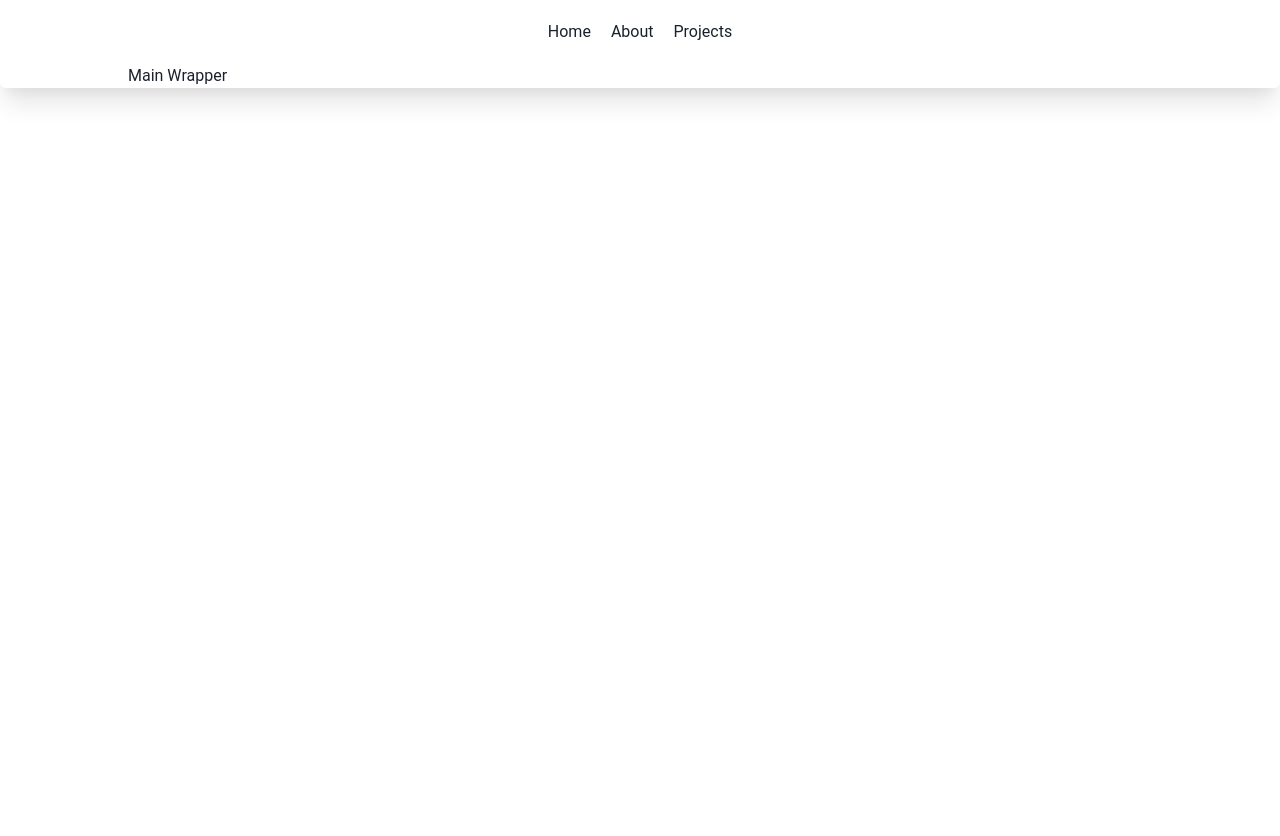
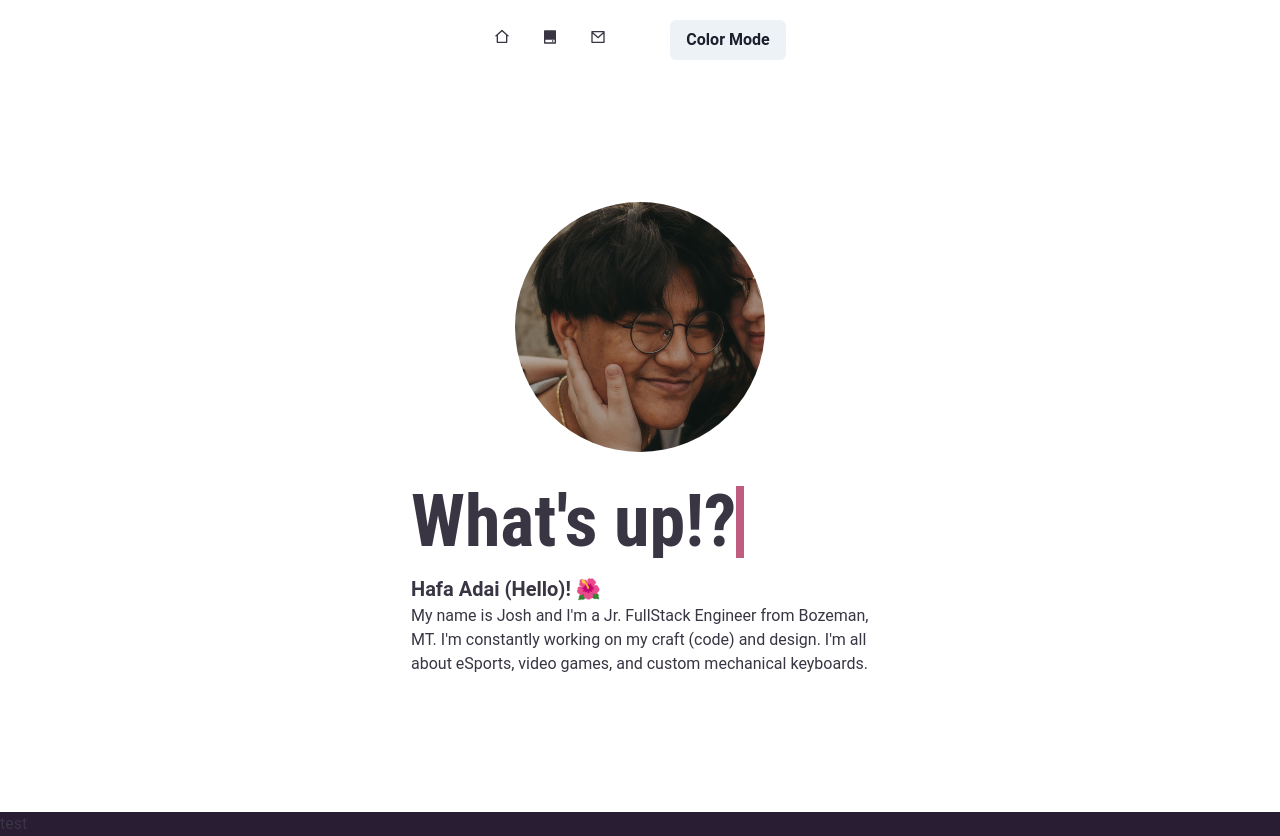
Before and after one commit to TidalSana/portfolio, a Next.js app: page / in a window 1280 px wide. Before the commit the page ends 800 px from the top, so only its background shows below. Built offline with nearby package versions, Linux system fonts and the light colour scheme.

Commit message:
finished profile wrapper section

```diff
--- a/components/MainWrapper.tsx
+++ b/components/MainWrapper.tsx
@@ -1,10 +1,17 @@
-import { Flex } from '@chakra-ui/react';
+import { VStack } from '@chakra-ui/react';
+import ProfileWrapper from './ProfileWrapper';
+import ProjectsWrapper from './ProjectsWrapper';
 
 interface MainProps {}
 
 const Main: React.FC<MainProps> = () => {
+  /** Render */
   return (
-    <Flex width="80%">Main Wrapper</Flex>);
+    <VStack width="100%" align="center" justifyContent="center">
+      <ProfileWrapper />
+      <ProjectsWrapper />
+    </VStack>
+  );
 };
 
 export default Main;
--- a/components/Navigation.tsx
+++ b/components/Navigation.tsx
@@ -1,20 +1,39 @@
-import { ChevronDownIcon } from '@chakra-ui/icons';
 import {
+  Box,
   Button,
   Flex,
   HStack,
-  Menu, MenuButton, MenuItem, MenuList,
+  Icon,
+  Spacer,
+  useColorMode,
+  // Button,
+  // Menu, MenuButton, MenuItem, MenuList,
 } from '@chakra-ui/react';
+import { RiHome2Line, RiHardDrive2Fill, RiMailLine } from 'react-icons/ri';
 
 interface NavigationProps {}
 
-enum NavItems {
-  home = 'Home',
-  about = 'About',
-  projects = 'Projects',
-}
+const mapNavItems = {
+  home: {
+    name: 'Home',
+    icon: RiHome2Line,
+    active: false,
+  },
+  projects: {
+    name: 'Projects',
+    icon: RiHardDrive2Fill,
+    active: false,
+  },
+  about: {
+    name: 'About',
+    icon: RiMailLine,
+    active: false,
+  },
+};
 
 const Navigation: React.FC<NavigationProps> = () => {
+  const { toggleColorMode } = useColorMode();
+
   return (
     // <Menu>
     //   <MenuButton as={Button} rightIcon={<ChevronDownIcon />}>
@@ -27,10 +46,16 @@ const Navigation: React.FC<NavigationProps> = () => {
     //   </MenuList>
     // </Menu>
     <Flex width="100" justifyContent="space-between" align="center" py="5" px="6">
-      <HStack as="nav" spacing="5">
-        {Object.values(NavItems).map((li, i) => (
-          <Flex key={i}>{li}</Flex>
+      <HStack as="nav" spacing="8">
+        {Object.values(mapNavItems).map((li, i) => (
+          <Box key={i} _hover={{
+            // background: 'colors.grey',
+          }}>
+            <Icon as={li.icon} >{li.name}</Icon>
+          </Box>
         ))}
+        <Spacer />
+        <Button onClick={toggleColorMode}>Color Mode</Button>
       </HStack>
     </Flex>
   );
--- /dev/null
+++ b/components/ProfileWrapper.tsx
@@ -0,0 +1,112 @@
+import {
+  Box, Flex, Heading, VStack, Image, keyframes, Text,
+} from '@chakra-ui/react';
+import { motion } from 'framer-motion';
+
+interface ProfileWrapperProps {}
+
+/** Framer Motion */
+const imageKeyFrames = keyframes`
+  0%   { opacity: 0; scale: 0; }
+  25%  { opacity: 0.7; }
+  50%  { opacity: 1; scale: 1 }
+`;
+
+const bioAnimationKeyFrames = keyframes`
+  from { opacity: 0; }
+  to   { opacity: 1; }
+`;
+
+const typingKeyFrames = keyframes`
+  from { width: 0 }
+  to { width: 100% }
+`;
+
+const blinkKeyFrames = keyframes`
+  from { border-color: transparent }
+  to   { border-color:  '#b33e69'}
+`;
+
+const imageAnimation = `${imageKeyFrames} 1s ease-out`;
+const headingAnimation = `${bioAnimationKeyFrames} 0.5s ease-in`;
+const typingAnimation = `${typingKeyFrames} 1s steps(20, end) forwards, ${blinkKeyFrames} 1s infinite`;
+
+const ProfileWrapper: React.FC<ProfileWrapperProps> = () => {
+  /** Render */
+  return (
+    <Flex
+      className="intro-profile-introduction"
+      width="80%"
+      justifyContent="center"
+      p="1em" m="1em"
+      rounded="lg"
+      >
+      <VStack
+        bg={'transparent'}
+        className="inner-intro-container"
+        align="center"
+        pb="1em"
+        maxWidth="650px">
+        <Flex
+          top="80px"
+          position="relative"
+          justifyContent="center"
+          bg="colors.white"
+          align="center"
+          zIndex={2}
+          as={motion.div}
+          animation={imageAnimation}
+          initial={{ x: -200 }}
+          animate={ { x: 0 } }
+          transition=".2s ease-out"
+          boxSize="270px"
+          borderRadius="full"
+          className="intro-profile-image">
+          <Image
+            src="/josh.jpeg"
+            alt="Joshua Semana"
+            objectFit="cover"
+            boxSize="250px"
+            borderRadius="full"/>
+        </Flex>
+        <Box
+          className="intro-header-container"
+          rounded="lg"
+          padding="5em"
+          as={motion.div}
+          animation={headingAnimation}>
+          <Box
+            margin="1em"
+            display="inline-block">
+            <Box
+              overflow="hidden"
+              animation={typingAnimation}
+              whiteSpace="nowrap"
+              borderRight=".5em solid #b33e69"
+              width="0"
+              className="intro-heading-typed-out">
+              <Heading
+                as="h1" size="4xl"
+                >
+                {"What's up!?"}
+              </Heading>
+            </Box>
+          </Box>
+          <Flex
+            as={motion.div}
+            flexDirection="column"
+            pl="1em">
+            <Text as="b" fontSize="xl">Hafa Adai (Hello)! 🌺</Text>
+            <Text noOfLines={3} fontSize="md">
+              My name is Josh and I&apos;m a Jr. FullStack Engineer from Bozeman, MT.
+              I&apos;m constantly working on my craft (code) and design.
+              I&apos;m all about eSports, video games, and custom mechanical keyboards.
+            </Text>
+          </Flex>
+        </Box>
+      </VStack>
+    </Flex>
+  );
+};
+
+export default ProfileWrapper;
--- /dev/null
+++ b/components/ProjectsWrapper.tsx
@@ -0,0 +1,15 @@
+import { Grid, useColorMode } from '@chakra-ui/react';
+
+interface ProjectsWrapperProps {}
+
+const ProjectsWrapper: React.FC<ProjectsWrapperProps> = () => {
+  const { colorMode } = useColorMode();
+
+  return (
+    <Grid width="100%" bg={colorMode === 'dark' ? 'brand.lightAccentShade' : 'brand.main'}>
+      test
+    </Grid>
+  );
+};
+
+export default ProjectsWrapper;
--- a/package.json
+++ b/package.json
@@ -22,6 +22,7 @@
     "next": "^13.1.1",
     "react": "^18.2.0",
     "react-dom": "^18.2.0",
+    "react-icons": "^4.7.1",
     "react-loading-skeleton": "^3.1.0"
   },
   "devDependencies": {
--- a/pages/index.tsx
+++ b/pages/index.tsx
@@ -1,20 +1,48 @@
 import type { NextPage } from 'next';
 import {
-  Flex, useColorMode,
+  Flex, Spinner,
 } from '@chakra-ui/react';
 import React from 'react';
 import Navigation from '../components/Navigation';
 import MainWrapper from '../components/MainWrapper';
 
 const Home: NextPage = () => {
+  /** State */
+  const [loading, setLoading] = React.useState(true);
+
   /** ChakraUI */
-  const { toggleColorMode } = useColorMode();
+
+  /** Loading Spinner */
+  React.useEffect(() => {
+    setTimeout(() => {
+      setLoading(false);
+    }, 1000);
+  }, []);
 
   /** Render */
   return (
-    <Flex boxShadow="xl" rounded="md" align="center" justifyContent="center" flexDirection="column" width="100%">
-      <Navigation />
-      <MainWrapper />
+    <Flex
+      className="main-page-layout"
+      boxShadow="xl"
+      rounded="md"
+      align="center"
+      justifyContent="center"
+      flexDirection="column"
+      width="100%"
+      >
+      {!loading
+        ? (
+          <>
+            <Navigation />
+            <MainWrapper />
+          </>
+        )
+        : (
+          <Flex width="100vw" height="100vh" justifyContent="center" align="center">
+            <Spinner size="xl"/>
+          </Flex>
+        )
+          }
     </Flex>
   );
 };
--- a/styles/theme.ts
+++ b/styles/theme.ts
@@ -1,4 +1,5 @@
 import { extendTheme, type ThemeConfig } from '@chakra-ui/react';
+import type { StyleFunctionProps } from '@chakra-ui/styled-system';
 
 const config: ThemeConfig = {
   initialColorMode: 'light',
@@ -11,15 +12,36 @@ const theme = extendTheme({
     brand: {
       main: '#281d33',
       lightAccent: '#8a7c8e',
+      /** White */
       lightAccentShade: '#fbf9fa',
       darkAccent: '#b33e69',
-      darkAccentShade: '#281d33',
+      /** Dark */
+      darkAccentShade: '#393543',
+    },
+    darkMode: {
+      color: '#393543',
+    },
+    lightMode: {
+      color: '#ffffff',
     },
   },
   fonts: {
     heading: '"Roboto Condensed", sans-serif',
     body: '"Roboto", sans-serif',
   },
+  styles: {
+    global: (props: StyleFunctionProps) => ({
+      html: {
+        /** This stays respect to the color mode */
+        bg: props.colorMode === 'dark' ? 'darkMode.color' : 'lightMode.color',
+      },
+      div: {
+        /** Opposite respect to the color mode */
+        color: props.colorMode === 'dark' ? 'brand.lightAccentShade' : 'brand.darkAccentShade',
+        bg: props.colorMode === 'dark' ? 'darkMode.color' : 'lightMode.color',
+      },
+    }),
+  },
 });
 
 export default theme;
```
Also changed, not shown: public/josh.jpeg (added), 1 other file (tests, documents, lock files or other folders).
